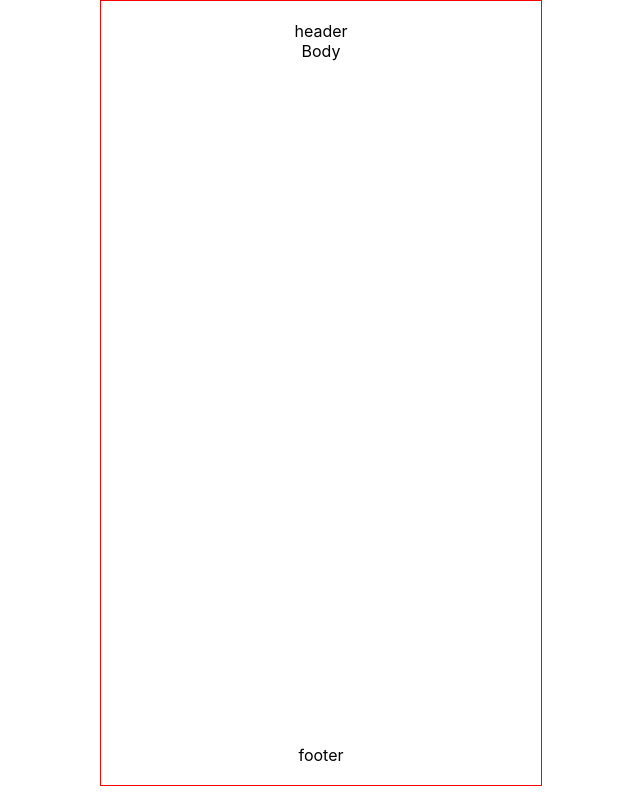
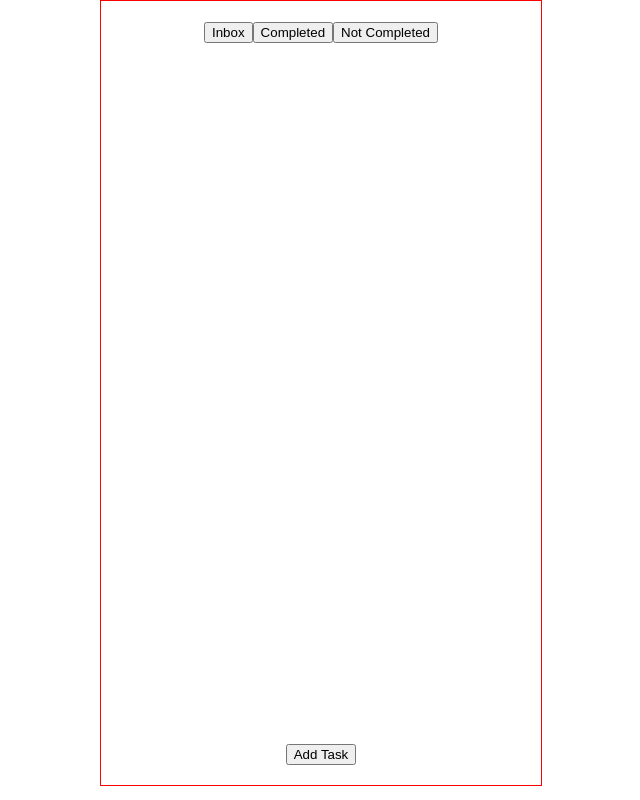
Before and after one commit to Tejashree-naik/todo-application, a React (Create React App) app: page / in a window 1280 px wide. Shown: the whole page, without its empty margins (319-959 px from the left). Built offline with nearby package versions, Linux system fonts and the light colour scheme.

Commit message:
initial commit

```diff
--- a/src/App.css
+++ b/src/App.css
@@ -16,37 +16,3 @@
   height: 100%;
   background-color: grey;
 }
-.App-logo {
-  height: 40vmin;
-  pointer-events: none;
-}
-
-@media (prefers-reduced-motion: no-preference) {
-  .App-logo {
-    animation: App-logo-spin infinite 20s linear;
-  }
-}
-
-.App-header {
-  background-color: #282c34;
-  min-height: 100vh;
-  display: flex;
-  flex-direction: column;
-  align-items: center;
-  justify-content: center;
-  font-size: calc(10px + 2vmin);
-  color: white;
-}
-
-.App-link {
-  color: #61dafb;
-}
-
-@keyframes App-logo-spin {
-  from {
-    transform: rotate(0deg);
-  }
-  to {
-    transform: rotate(360deg);
-  }
-}
--- a/src/App.js
+++ b/src/App.js
@@ -1,14 +1,64 @@
-//import { useState } from "react";
+import React, { useState } from "react";
 import "./App.css";
 
 function App() {
-  //const [tasks, setTasks] = useState([]);
+  const [tasks, setTasks] = useState([]); // Holds all tasks
+  const [activeTab, setActiveTab] = useState("inbox"); // Tracks the selected tab
+
+  // Function to add a new task
+  const addTask = () => {
+    const taskText = prompt("Enter a new task:");
+    if (taskText) {
+      setTasks([...tasks, { text: taskText, completed: false }]);
+    }
+  };
+
+  // Toggle task completion
+  const toggleTask = (index) => {
+    const updatedTasks = tasks.map((task, i) =>
+      i === index ? { ...task, completed: !task.completed } : task
+    );
+    setTasks(updatedTasks);
+  };
+
+  // Filter tasks based on the active tab
+  const filteredTasks = tasks.filter((task) => {
+    if (activeTab === "completed") return task.completed;
+    if (activeTab === "notCompleted") return !task.completed;
+    return true; // inbox shows all tasks
+  });
 
   return (
     <div className="App">
-      <div>header</div>
-      <div style={{ flex: 1 }}>Body</div>
-      <div>footer</div>
+      {/* Header with buttons */}
+      <div className="App-header">
+        <button onClick={() => setActiveTab("inbox")}>Inbox</button>
+        <button onClick={() => setActiveTab("completed")}>Completed</button>
+        <button onClick={() => setActiveTab("notCompleted")}>
+          Not Completed
+        </button>
+      </div>
+
+      {/* Body for tasks */}
+      <div style={{ flex: 1 }}>
+        <ul>
+          {filteredTasks.map((task, index) => (
+            <li key={index}>
+              <input
+                type="checkbox"
+                checked={task.completed}
+                onChange={() => toggleTask(index)}
+              />
+              {task.text}
+            </li>
+          ))}
+        </ul>
+      </div>
+
+      {/* Footer with Add Task button (always visible in footer) */}
+      <div className="App-footer">
+        <button onClick={addTask}>Add Task</button>
+      </div>
     </div>
   );
 }
```
